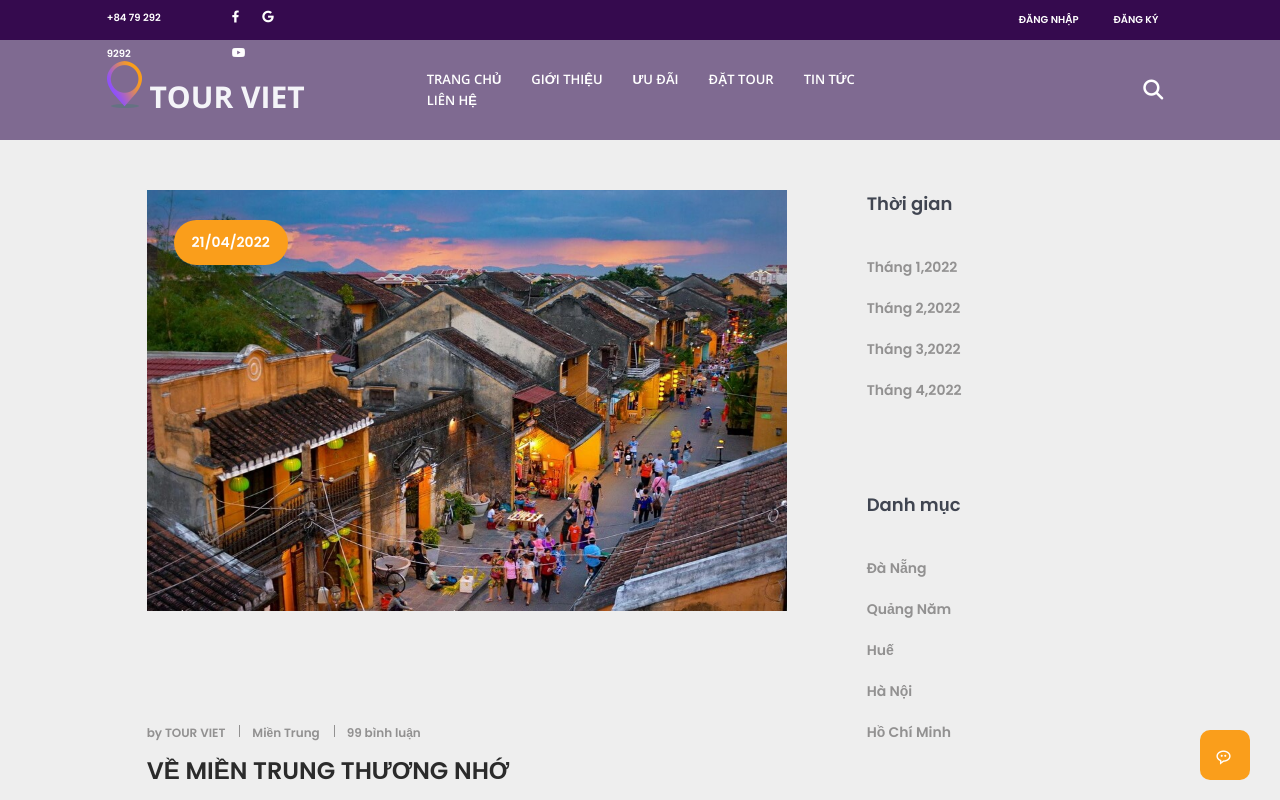
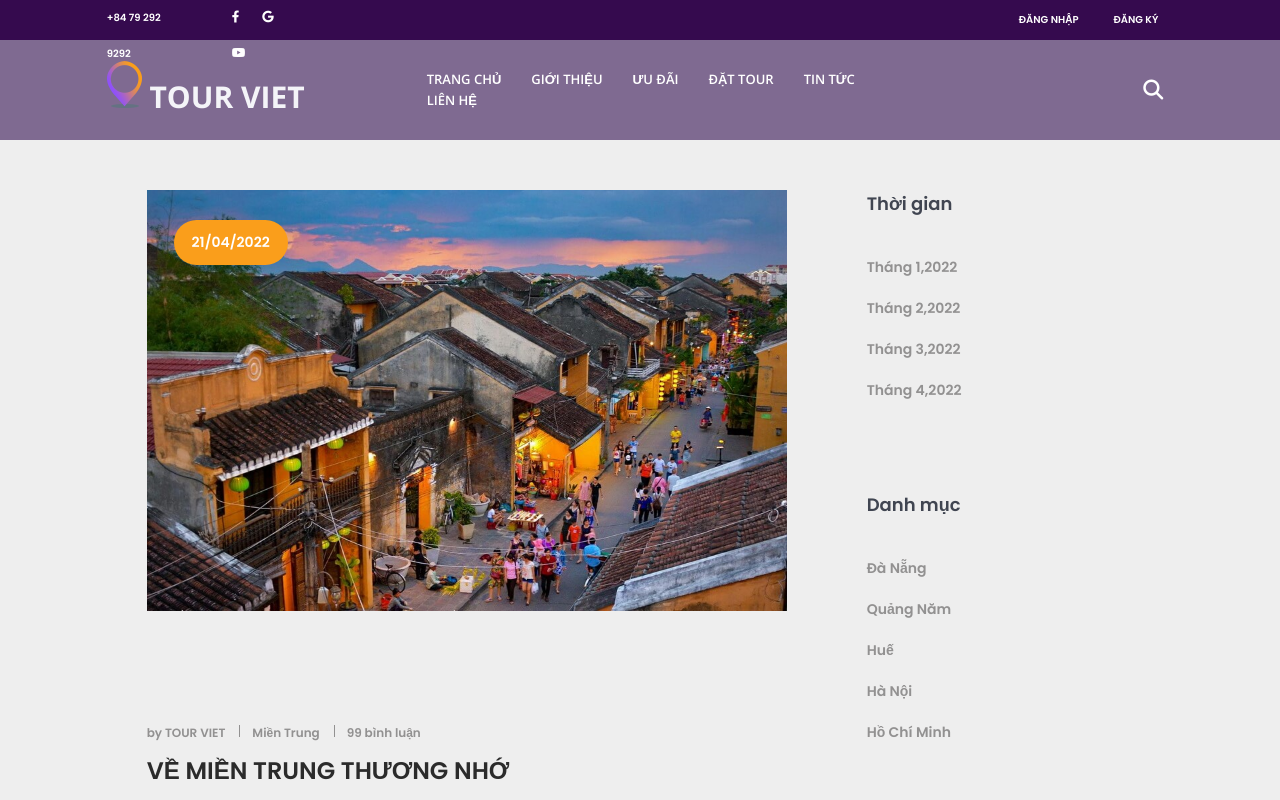
Before and after one commit to sonne933/DATN_FE_Reactjs, a React (Create React App) app: page /blog in a window 1280 px wide. Shown: the top 800 px of the page. Built offline with nearby package versions, Linux system fonts and the light colour scheme; a web font is replaced by a local one.

Commit message:
fix fe xong

```diff
--- a/src/compoment/user/Footer.jsx
+++ b/src/compoment/user/Footer.jsx
@@ -1,26 +1,28 @@
-import React, { Component } from 'react';
+import React, { useState } from 'react';
 import { footer_blog_1, logo } from '../../assets/listImage';
+import { connect } from 'react-redux';
 
-class Footer extends Component {
-    state = {
-        isChatVisible: false
-    }
+function Footer({ isLoggedIn }) {
+
+    const [isChatVisible, setIsChatVisible] = useState(false);
+
+    // const isLoggedIn = useSelector(state => state.isLoggedIn);
 
     // Hàm để thay đổi trạng thái của isChatVisible
-    toggleChat = () => {
-        this.setState(prevState => ({
-            isChatVisible: !prevState.isChatVisible
-        }));
+    const toggleChat = () => {
+        setIsChatVisible(prevState => !prevState);
+
     }
-    render() {
-
-        return (
-            <React.Fragment>
-                {/* Khi isChatVisible là true, hiển thị cửa sổ chat */}
+    console.log(isLoggedIn);
+    return (
+        <React.Fragment>
+            {/* Khi isChatVisible là true, hiển thị cửa sổ chat */}
 
             <footer className="footer">
-                <button id="back_top" title="Go to top"onClick={this.toggleChat}><i class='bx bx-message-rounded-dots'></i></button>
-                {this.state.isChatVisible &&
+            {isLoggedIn ? (
+                    <button id="back_top" title="Go to top" onClick={toggleChat}><i className='bx bx-message-rounded-dots'></i></button>
+                ): null}
+                {isChatVisible &&
                     <div className="chat-container-user">
                         <div className="chat-box-user">
                             <div className="chat-header-user">
@@ -114,9 +116,10 @@ class Footer extends Component {
                     </div>
                 </div>
             </footer>
-            </React.Fragment>
-        );
-    }
+        </React.Fragment>
+    );
 }
-
-export default Footer;
+const mapStateToProps = state => ({
+    isLoggedIn: state.isLoggedIn // Đảm bảo rằng state.isLoggedIn trỏ đến đúng trường trong state Redux của bạn
+});
+export default connect(mapStateToProps)(Footer);
--- a/src/compoment/user/Header.jsx
+++ b/src/compoment/user/Header.jsx
@@ -30,10 +30,6 @@ function Header({ isLoggedIn }) {
             console.error("Error signing out: ", error);
         });
     };
-
-
-
-
     return (
         <header className="header">
             {/* Top Bar */}
@@ -87,6 +83,7 @@ function Header({ isLoggedIn }) {
     );
 }
 
+
 const mapStateToProps = state => ({
     isLoggedIn: state.isLoggedIn
 });
--- a/src/compoment/user/css/Contact.css
+++ b/src/compoment/user/css/Contact.css
@@ -1,10 +1,4 @@
-.main {
-    display: grid;
-    grid-template-columns: repeat(12, 1fr);
-    grid-column: 1/13;
-    grid-row: 2;
 
-}
 .contact_form_container {
     margin-top: 60px;
     display: grid;
--- a/src/pages/css/TourDetails.css
+++ b/src/pages/css/TourDetails.css
@@ -1,8 +1,8 @@
 
 .main_offers_tour-details {
-    /* display: grid; */
-    /* grid-template-columns: repeat(12, 1fr); */
-    /* grid-column: 1/13; */
+    display: grid;
+    grid-template-columns: repeat(1, 1fr);
+    grid-column: 1/13;
     padding-top: 100px;
     padding-bottom: 43px;
     background: #f3f6f9;
```
Lines whose indentation alone changed are shown as unchanged.
